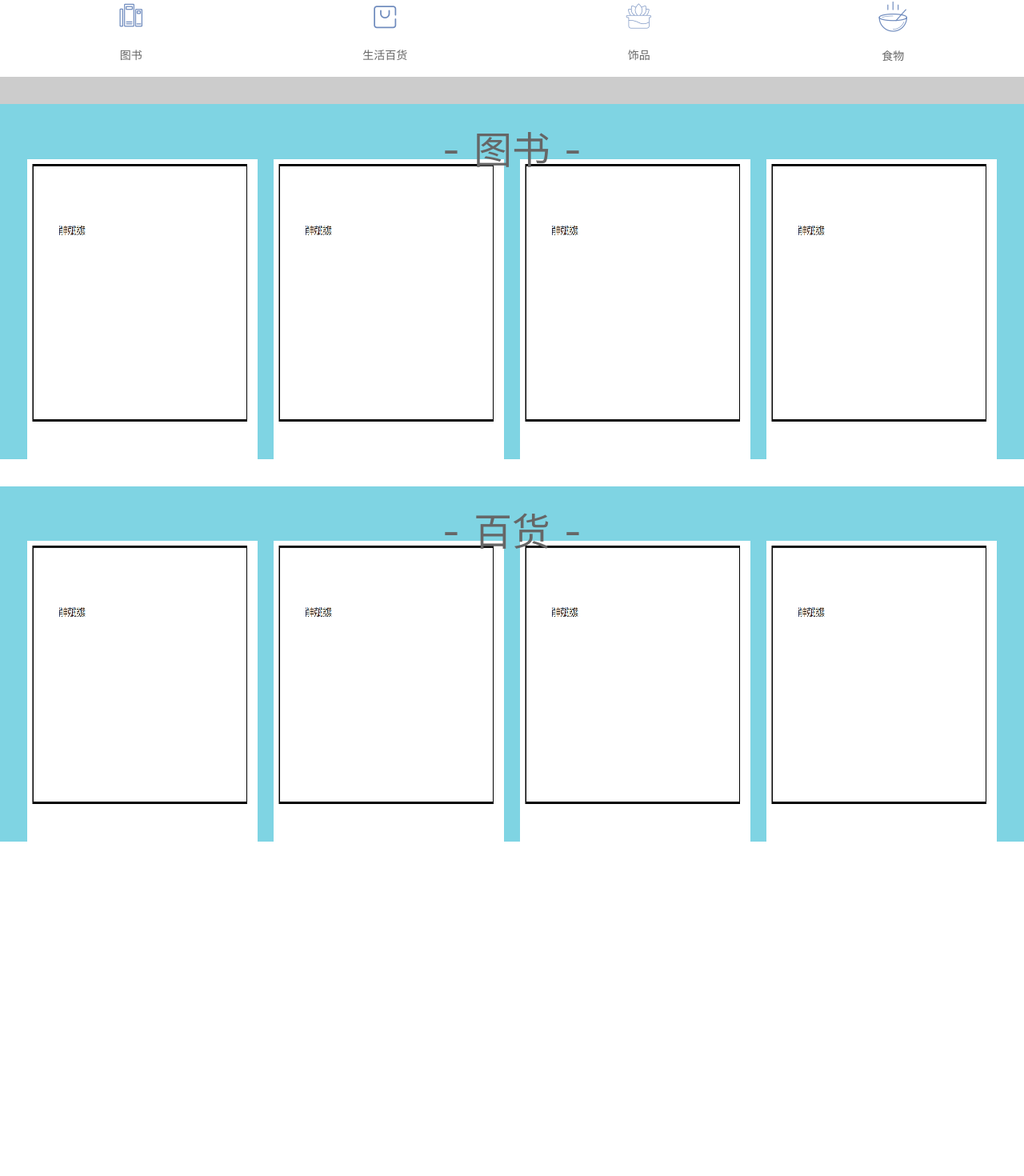
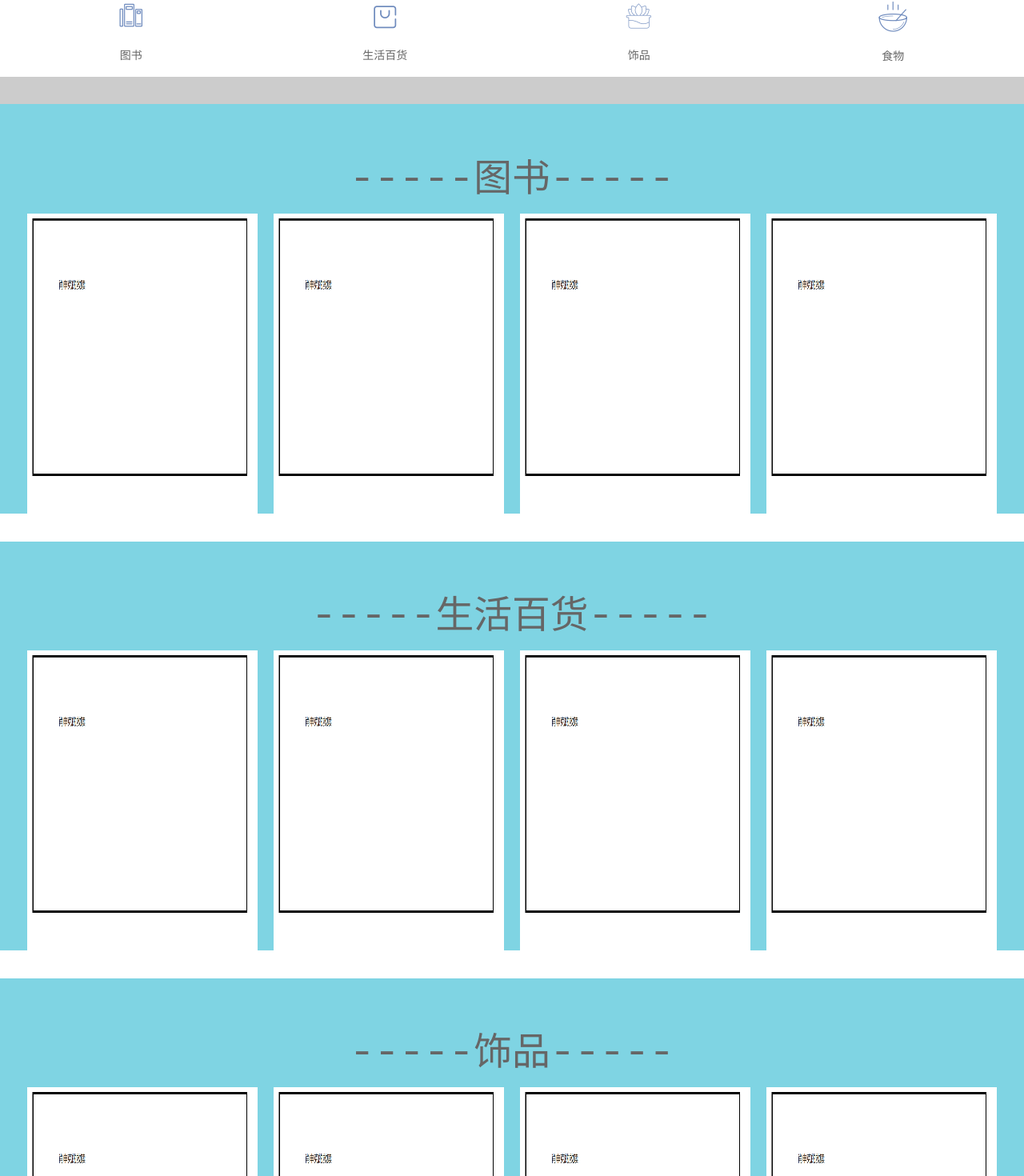
Before and after one commit to pleaseAnswer/secondaryMarket, a Vue app in the folder src/secondarymarket/: page /sellers#/shouye in a window 1280 px wide. Shown: the part 977-2447 px from the top of the page at 80% size. Before the commit the page ends 2254 px from the top, so only its background shows below. Built offline with nearby package versions, Linux system fonts and the light colour scheme.

Commit message:
收藏页+个人中心+登陆注册静态ok

```diff
--- a/src/secondarymarket/src/main.js
+++ b/src/secondarymarket/src/main.js
@@ -39,7 +39,8 @@ import {
   Card,
   Uploader,
   Tab,
-  Tabs
+  Tabs,
+  Image as VanImage
 } from 'vant';
 Vue.use(Icon)
   .use(Tabbar)
@@ -68,6 +69,7 @@ Vue.use(Icon)
   .use(Uploader)
   .use(Tab)
   .use(Tabs)
+  .use(VanImage)
   .use(Lazyload,{
     lazyComponent: true,
   });
--- a/src/secondarymarket/src/router/index.js
+++ b/src/secondarymarket/src/router/index.js
@@ -142,6 +142,14 @@ const router = new VueRouter({
             requireAuth: false
         },
         component: () => import('@/views/pingLun')
+    },{
+        name: 'forgetmm',
+        path: '/forgetmm',
+        meta: {
+            title: '忘记密码',
+            requireAuth: false
+        },
+        component: () => import('@/views/forgetmm')
     },]
 })
 
--- a/src/secondarymarket/src/views/login.vue
+++ b/src/secondarymarket/src/views/login.vue
@@ -10,7 +10,7 @@
             <div class="login-main">
                 <van-tabs v-model="active" color="#4378ba">
                     <van-tab title="登录" style="margin-top: 10px;">
-                        <van-form @submit="onSubmit">
+                        <van-form @submit="onSubmitLogin">
                             <van-field v-model="login.username" clearable name="账号" label="账号" placeholder="请输入学号/手机号" :rules="[{ required: true, message: '请输入学号/手机号' }]" />
                             <van-field v-model="login.password" clearable type="password" name="密码" label="密码" placeholder="请输入密码" :rules="[{ required: true, message: '请输入密码' }]" />
                             <div class="forget-password" @click="gotoReset">忘记密码</div>
@@ -22,7 +22,7 @@
                         </van-form>
                     </van-tab>
                     <van-tab title="注册">
-                        <van-form @submit="onSubmit">
+                        <van-form @submit="onSubmitSignIn">
                             <van-field v-model="signIn.xuehao" clearable name="学号" label="学号" placeholder="请输入学号" :rules="[{ required: true, message: '请输入学号' }]"  />
                             <van-field v-model="signIn.mobile" clearable type="mobile" label="手机号" placeholder="请输入手机号" :rules="[{ required: true, message: '请输入手机号' }]" />
                             <van-field v-model="signIn.sms" center clearable label="短信验证码" placeholder="请输入短信验证码" >
@@ -60,8 +60,11 @@ export default {
         onClickLeft() {
             this.$router.go(-1);
         },
-        onSubmit(values) {
-            console.log('submit', values);
+        onSubmitLogin(values) {
+            console.log('onSubmitLogin', values);
+        },
+        onSubmitSignIn(values) {
+            console.log('onSubmitSignIn', values);
         },
         gotoReset() {
             this.$router.push({name: 'forgetmm'})
--- a/src/secondarymarket/src/views/shouye/index.vue
+++ b/src/secondarymarket/src/views/shouye/index.vue
@@ -5,6 +5,11 @@
         </header>
         <section class="banner">
             <van-swipe class="my-swipe" :autoplay="3000" indicator-color="white">
+                <van-swipe-item v-for="item in lunboList" :key="item.id">
+                    <img src="@/assets/img/yaoyao.jpg" alt="">
+                </van-swipe-item>
+            </van-swipe>
+            <!-- <van-swipe class="my-swipe" :autoplay="3000" indicator-color="white">
                 <van-swipe-item>
                     <img src="@/assets/img/yaoyao.jpg" alt="">
                 </van-swipe-item>
@@ -17,7 +22,7 @@
                 <van-swipe-item>
                     <img src="@/assets/img/zhongqu.png" alt="">
                 </van-swipe-item>
-            </van-swipe>
+            </van-swipe> -->
         </section>
         <section class="menu">
             <van-grid :gutter="10" :border='false' :column-num="4">
@@ -40,50 +45,10 @@
             </van-grid>
         </section>
         <section class="recommend">
-            <section>
-                <p class="recommend-text">- 图书 -</p>
+            <section v-for="item in commitList" :key="item.id">
+                <p class="recommend-text">-----{{item.title}}-----</p>
                 <van-row gutter="20">
-                    <van-col span="6">
-                        <div class="recommend-item">
-                            <img src="@/assets/img/book_1.png" alt="" style="width: 100%;height: 100%">
-                        </div>
-                    </van-col>
-                    <van-col span="6">
-                        <div class="recommend-item">
-                            <img src="@/assets/img/book_1.png" alt="" style="width: 100%;height: 100%">
-                        </div>
-                    </van-col>
-                    <van-col span="6">
-                        <div class="recommend-item">
-                            <img src="@/assets/img/book_1.png" alt="" style="width: 100%;height: 100%">
-                        </div>
-                    </van-col>
-                    <van-col span="6">
-                        <div class="recommend-item">
-                            <img src="@/assets/img/book_1.png" alt="" style="width: 100%;height: 100%">
-                        </div>
-                    </van-col>
-                </van-row>
-            </section>
-            <section>
-                <p class="recommend-text">- 百货 -</p>
-                <van-row gutter="20">
-                    <van-col span="6">
-                        <div class="recommend-item">
-                            <img src="@/assets/img/book_1.png" alt="" style="width: 100%;height: 100%">
-                        </div>
-                    </van-col>
-                    <van-col span="6">
-                        <div class="recommend-item">
-                            <img src="@/assets/img/book_1.png" alt="" style="width: 100%;height: 100%">
-                        </div>
-                    </van-col>
-                    <van-col span="6">
-                        <div class="recommend-item">
-                            <img src="@/assets/img/book_1.png" alt="" style="width: 100%;height: 100%">
-                        </div>
-                    </van-col>
-                    <van-col span="6">
+                    <van-col span="6" v-for="ele in item.list" :key="ele.id">
                         <div class="recommend-item">
                             <img src="@/assets/img/book_1.png" alt="" style="width: 100%;height: 100%">
                         </div>
@@ -99,7 +64,84 @@ export default {
     name: 'shouye',
     data() {
         return {
-
+            lunboList: [{
+                id: 1,
+                imgUrl: '@/assets/img/yaoyao.jpg',
+            },{
+                id: 2,
+                imgUrl: '@/assets/img/dongqu.png',
+            },{
+                id: 3,
+                imgUrl: '@/assets/img/xiqu.jpg',
+            },{
+                id: 4,
+                imgUrl: '@/assets/img/zhongqu.jpg',
+            }],
+            commitList: [{
+                id: 1,
+                title: '图书',
+                list: [{
+                    id: 11,
+                    img: '@/assets/img/book_1.png'
+                },{
+                    id: 12,
+                    img: '@/assets/img/book_1.png'
+                },{
+                    id: 13,
+                    img: '@/assets/img/book_1.png'
+                },{
+                    id: 14,
+                    img: '@/assets/img/book_1.png'
+                }]
+            },{
+                id: 2,
+                title: '生活百货',
+                list: [{
+                    id: 21,
+                    img: '@/assets/img/book_1.png'
+                },{
+                    id: 22,
+                    img: '@/assets/img/book_1.png'
+                },{
+                    id: 23,
+                    img: '@/assets/img/book_1.png'
+                },{
+                    id: 24,
+                    img: '@/assets/img/book_1.png'
+                }]
+            },{
+                id: 3,
+                title: '饰品',
+                list: [{
+                    id: 31,
+                    img: '@/assets/img/book_1.png'
+                },{
+                    id: 32,
+                    img: '@/assets/img/book_1.png'
+                },{
+                    id: 33,
+                    img: '@/assets/img/book_1.png'
+                },{
+                    id: 34,
+                    img: '@/assets/img/book_1.png'
+                }]
+            },{
+                id: 4,
+                title: '食物',
+                list: [{
+                    id: 41,
+                    img: '@/assets/img/book_1.png'
+                },{
+                    id: 42,
+                    img: '@/assets/img/book_1.png'
+                },{
+                    id: 43,
+                    img: '@/assets/img/book_1.png'
+                },{
+                    id: 44,
+                    img: '@/assets/img/book_1.png'
+                }]
+            },]
         }
     },
 }
@@ -158,6 +200,6 @@ export default {
     line-height: vw(28);
     font-size: vw(28);
     text-align: center;
-    padding: vw(20);
+    padding: vw(40);
 }
 </style>
--- a/src/secondarymarket/src/views/shouye/mine.vue
+++ b/src/secondarymarket/src/views/shouye/mine.vue
@@ -53,7 +53,7 @@ export default {
     name: 'mine',
     data() {
         return {
-            isUnLogin: true,
+            isUnLogin: false,
             mineName: '张**',
             mineAddress: '东区海韵',
             mineNum: 201611921835,
@@ -66,7 +66,15 @@ export default {
             oIndex: 1,
         }
     },
+    created: {
+
+    },
     methods: {
+        gotoYimai() {
+            if(!this.isUnLogin) {
+                this.$router.push({name: 'isBuyed', params: {id: 1}})
+            }
+        },
         gotoLogin() {
             this.$router.push({name:'login'})
         },
```
Also changed, not shown: src/secondarymarket/src/views/shouye/classify.vue (+175 -8 lines).
